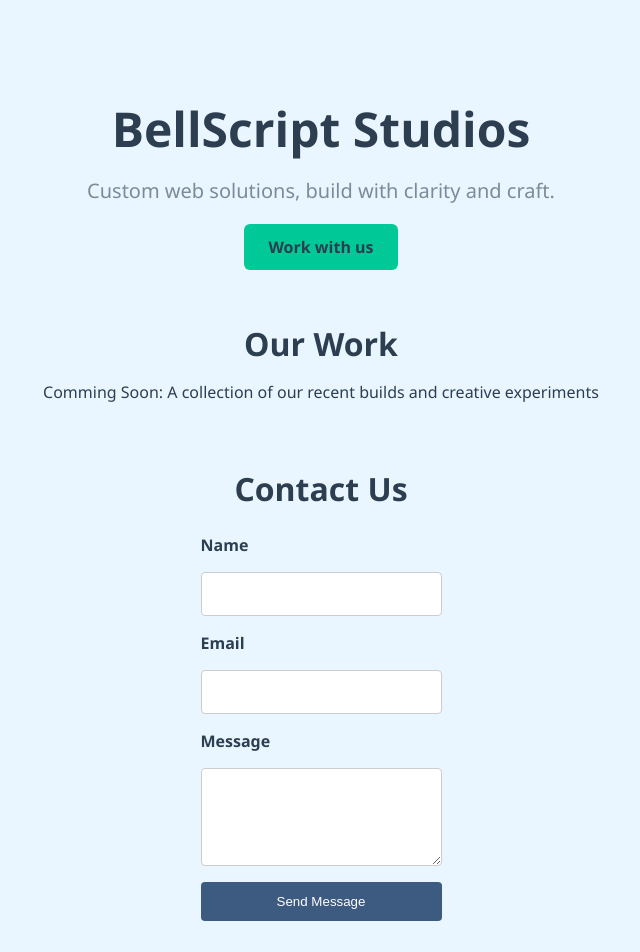
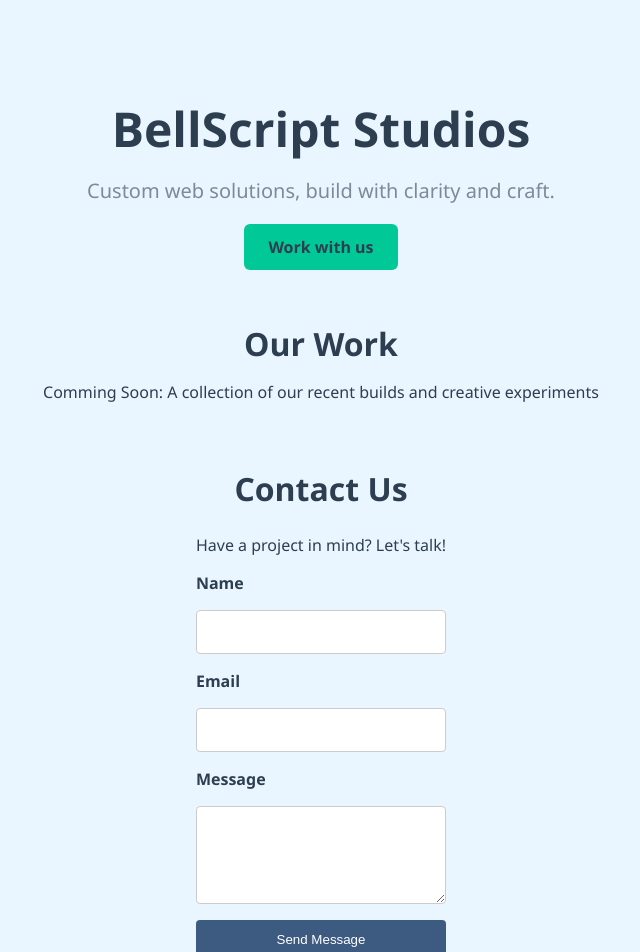
Before and after one commit to BellScriptStudios/bellscript-studios, a Next.js app: page / in a window 1280 px wide. Shown: the top 952 px of the page, without its empty margins (319-959 px from the left). Built offline with nearby package versions, Linux system fonts and the light colour scheme.

Commit message:
fix: cleaned up contact form markup and added intro text

```diff
--- a/src/pages/index.tsx
+++ b/src/pages/index.tsx
@@ -24,7 +24,14 @@ export default function Home() {
 
         <section id="contact" className={styles.contact}>
           <h2>Contact Us</h2>
-          <form className={styles.form}>
+          <form
+              action="https://formspree.io/f/xyzpnbed"
+              method="POST"
+              className={styles.form}
+          >
+
+            <p>Have a project in mind? Let's talk!</p>
+
             <label htmlFor="name">Name</label>
             <input type="text" id="name" name="name" required />
 
@@ -32,7 +39,7 @@ export default function Home() {
             <input type="email" id="email" name="email" required />
 
             <label htmlFor="message">Message</label>
-            <textarea id="message" name="message" rows="4" required></textarea>
+            <textarea id="message" name="message" rows={4} required></textarea>
 
             <button type="submit" className={styles.submit}>Send Message</button>
           </form>
```
